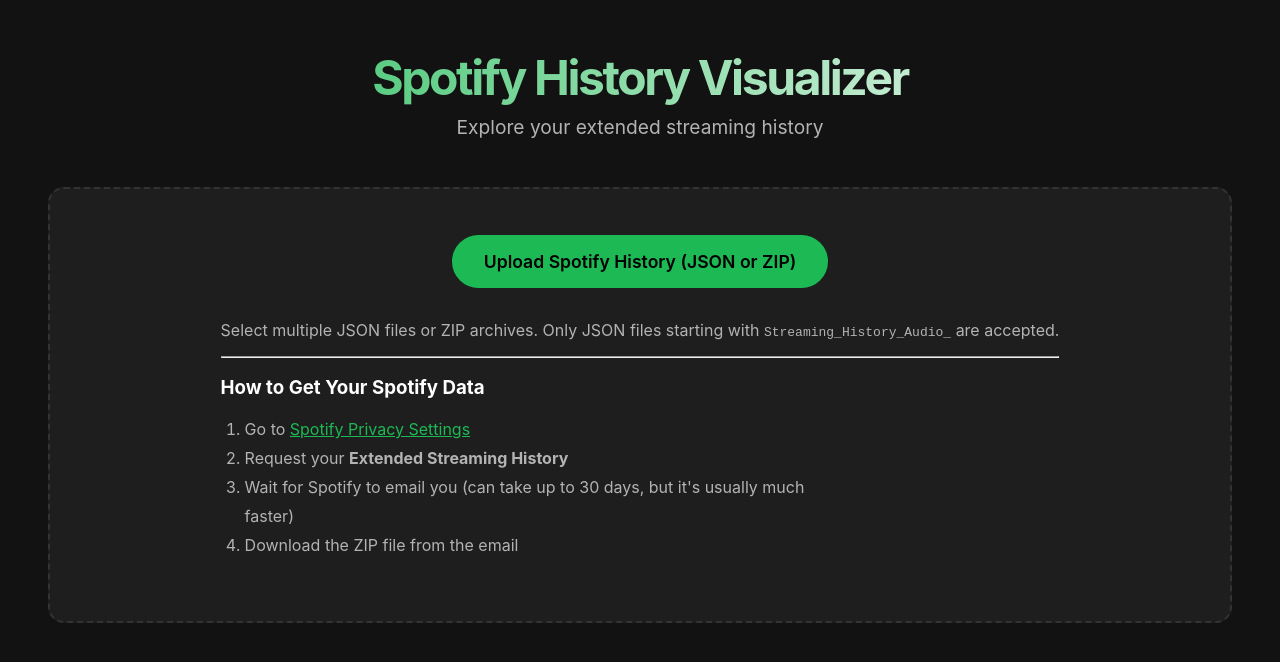
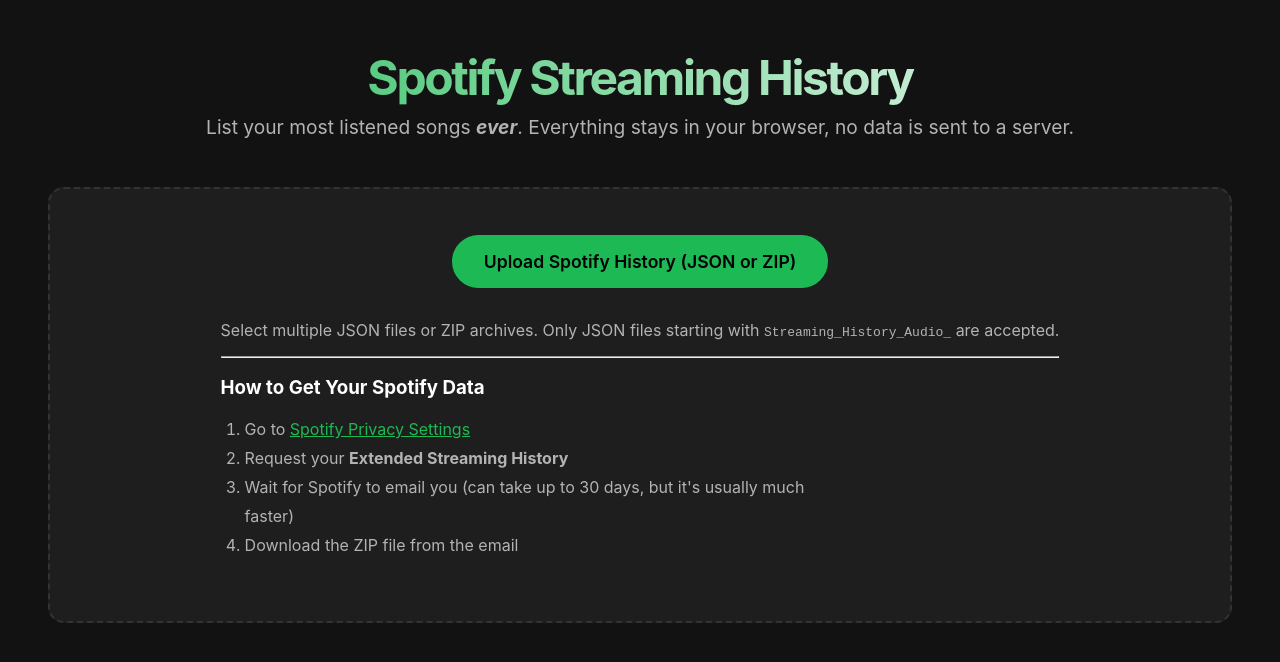
Before and after one commit to nischolas/antigravity-spotify, a React (Vite) app: page / in a window 1280 px wide. Shown: the top 662 px of the page. Built offline with nearby package versions, Linux system fonts and the light colour scheme.

Commit message:
feat: update app header title and subtitle for improved clarity and privacy disclosure.

```diff
--- a/src/App.tsx
+++ b/src/App.tsx
@@ -14,8 +14,8 @@
   return (
     <div className="app-container">
       <header className="app-header">
-        <h1>Spotify History Visualizer</h1>
-        <p className="subtitle">Explore your extended streaming history</p>
+        <h1>Spotify Streaming History</h1>
+        <p className="subtitle">List your most listened songs <b><i>ever</i></b>. Everything stays in your browser, no data is sent to a server.</p>
       </header>
 
       <main>
```
